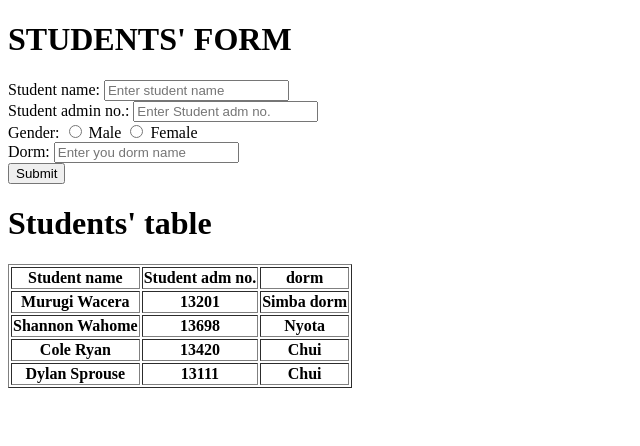
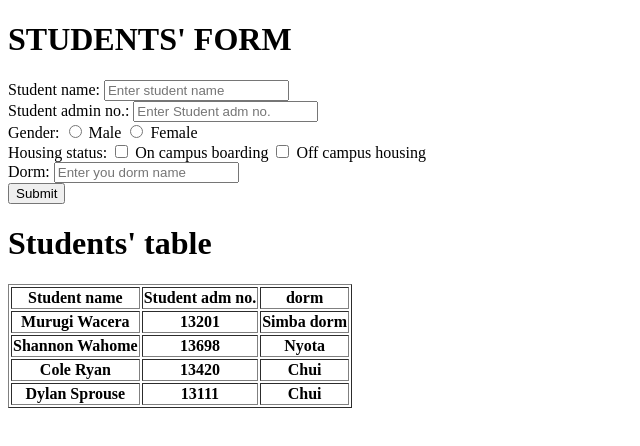
Before and after one commit to MichelleWangari/Form-task, a plain HTML site: page index.html in a window 1280 px wide. Shown: the whole page, without its empty margins (0-640 px from the left). Drawn offline with Linux system fonts and the light colour scheme.

Commit message:
made changes to form

```diff
--- a/index.html
+++ b/index.html
@@ -18,6 +18,11 @@
         <label for="male">Male</label>
         <input type="radio" id="female" name="female">
         <label for="female">Female</label><br>
+        <label for="Housing status">Housing status: </label>
+        <input type="checkbox" id="on campus boarding" name="housing status">
+        <label for="on campus boarding">On campus boarding</label>
+        <input type="checkbox" id="off campus housing" name="housing status">
+        <label for="off campus housing">Off campus housing</label><br>
         <label for="dorm">Dorm:</label>
         <input type="dorm" id="dorm" name="dorm" placeholder="Enter you dorm name"><br>
         <button type="submit" value="submit">Submit</button>
@@ -57,5 +62,6 @@
      </table>
 
 
+
 </body>
 </html>
```
